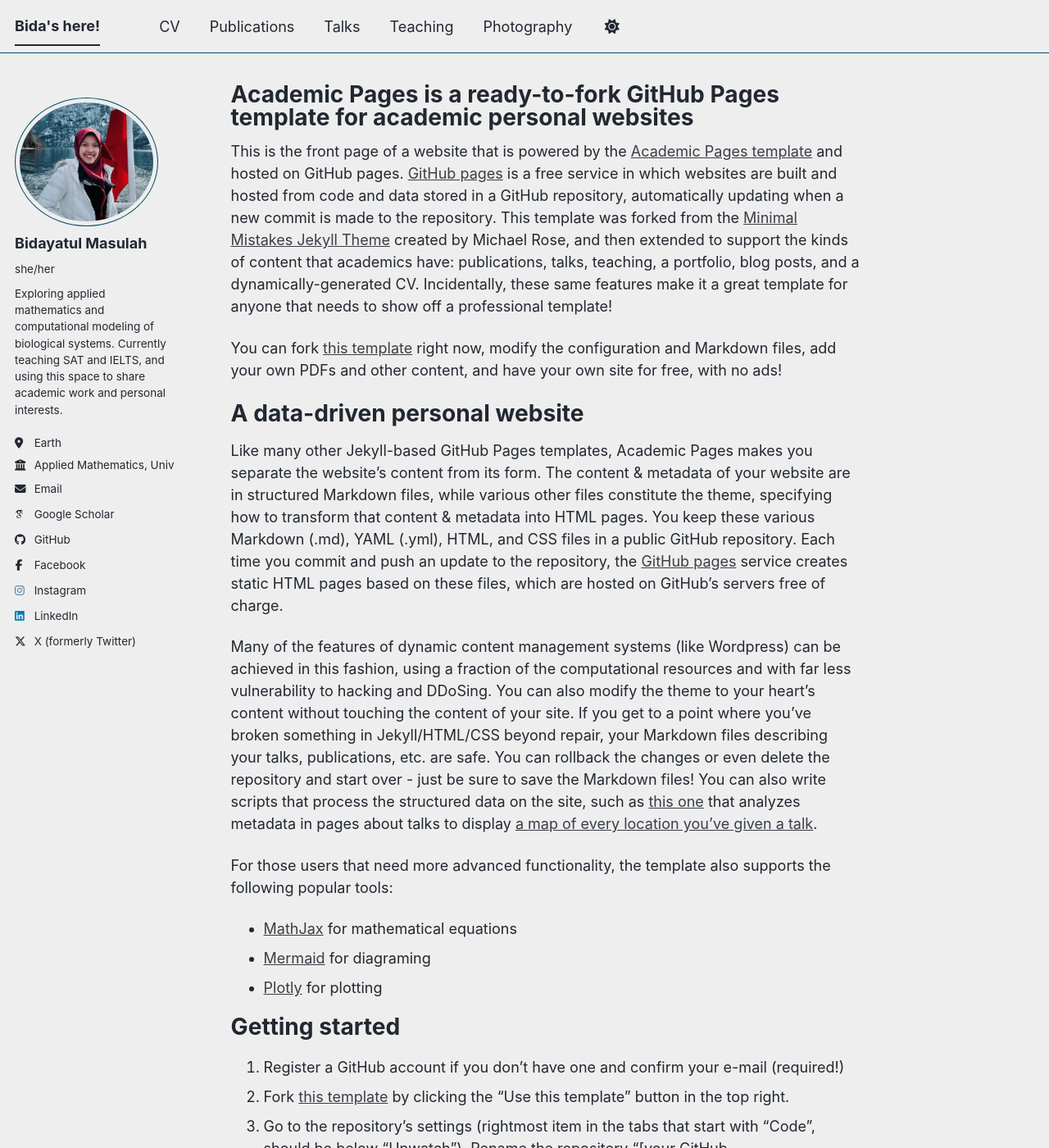
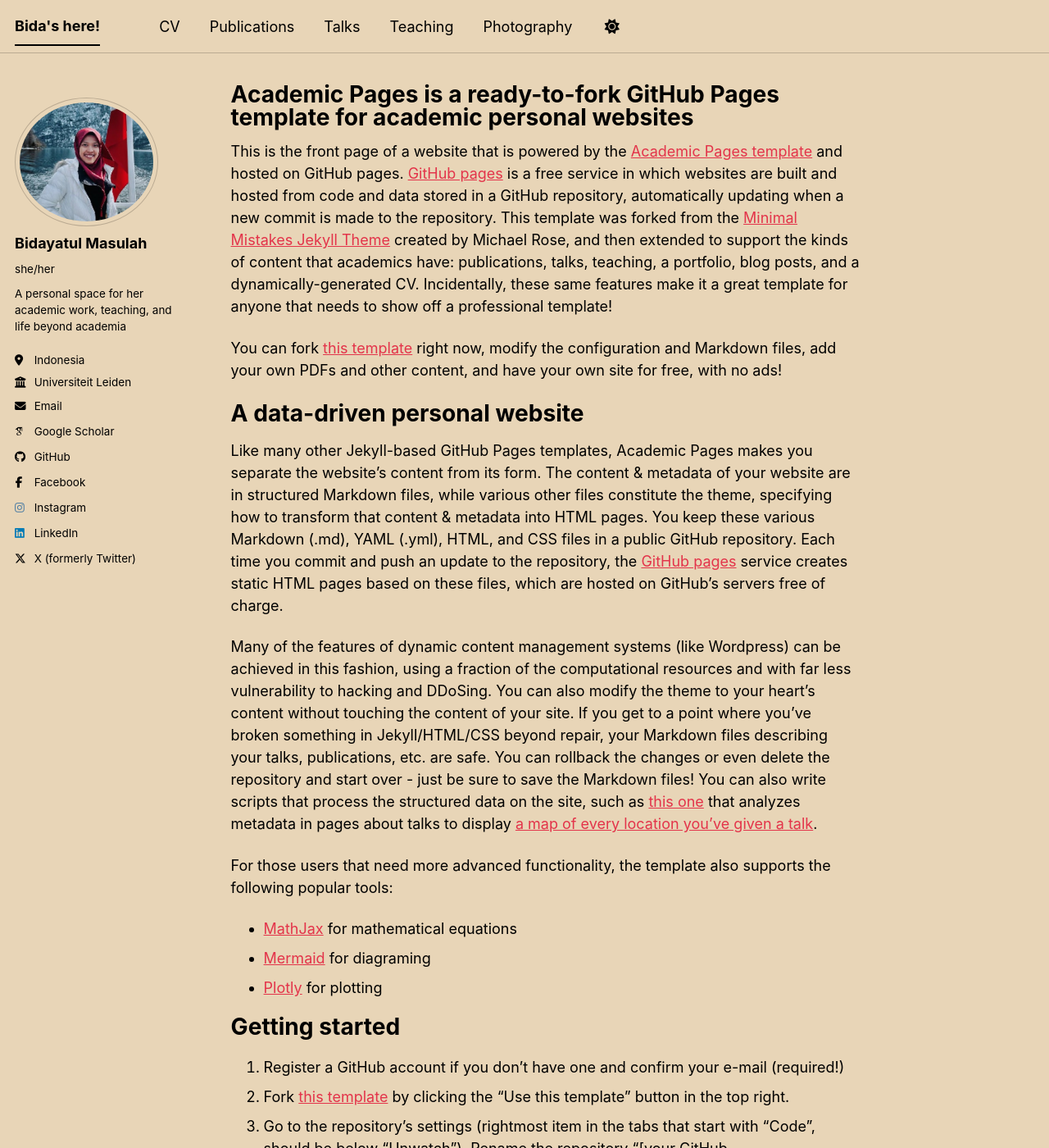
Before and after one commit to bmasulah/bmasulah.github.io, a Jekyll site: the page built from _pages/about.md, in a window 1280 px wide and 1400 px high. Shown: the whole window at 82% size. Built offline with Jekyll 4.4.1, drawn with Linux system fonts in a browser that asks for light colours; some web fonts are replaced; a script bundle is joined from its source files by our own code; library files that are not in the unit come from our copies.

Commit message:
Update _config.yml

```diff
--- a/_config.yml
+++ b/_config.yml
@@ -8,15 +8,15 @@
 
 # Basic Site Settings
 locale                   : "en-US"
-site_theme               : "air" # The available themes options are "default", "air", "sunrise", "mint", "dirt" and "contrast"
+site_theme               : "sunrise" # The available themes options are "default", "air", "sunrise", "mint", "dirt" and "contrast"
 title                    : "Bida's here!"
 title_separator          : "-"
 name                     : &name "Bidayatul Masulah"
-description              : &description "Exploring applied mathematics and computational modeling of biological systems. Currently teaching SAT and IELTS, and using this space to share academic work and personal interests."   # Update this with a general description of your site, this is the default if not overridden by a page
+description              : &description "A personal space for her academic work, teaching, and life beyond academia"   # Update this with a general description of your site, this is the default if not overridden by a page
 url                      : https://bmasulah.github.io # The base hostname & protocol for your site e.g. "https://[your GitHub username].github.io",
                                                            # or if you already have some other page hosted on Github then use "https://[your GitHub username].github.io/[Your Repo Name]"
 baseurl                  : "" # the subpath of your site, e.g. "/blog"
-repository               : "academicpages/academicpages.github.io"
+repository               : "bmasulah/bmasulah.github.io"
 
 # Site Author - The following control what appear as part of the author content on the side bar.
 #               If a field is blank the icon and link will not appear, otherwise it will be shown.
@@ -26,9 +26,9 @@ author:
   avatar           : "profile.png"
   name             : "Bidayatul Masulah"
   pronouns         : "she/her"
-  bio              : "Exploring applied mathematics and computational modeling of biological systems. Currently teaching SAT and IELTS, and using this space to share academic work and personal interests."
-  location         : "Earth"
-  employer         : "Applied Mathematics, Universiteit Leiden"
+  bio              : "A personal space for her academic work, teaching, and life beyond academia"
+  location         : "Indonesia"
+  employer         : "Universiteit Leiden"
   uri              : # URL
   email            : "bidayatulmasulah01@gmail.com"
 
```
